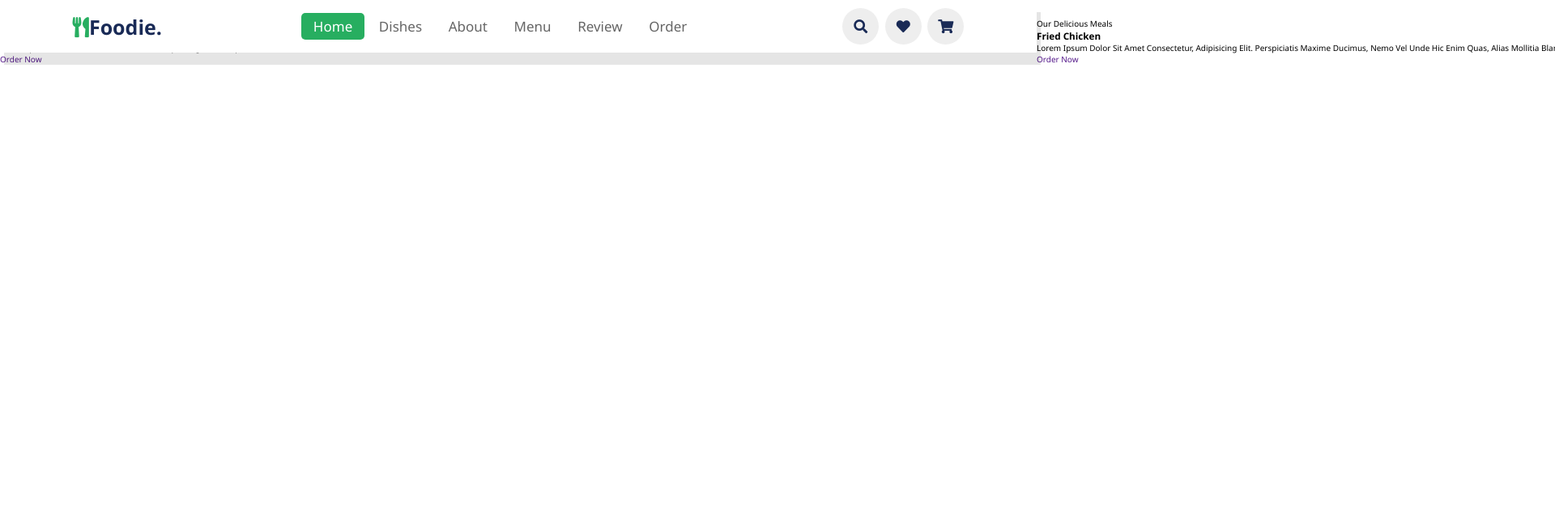
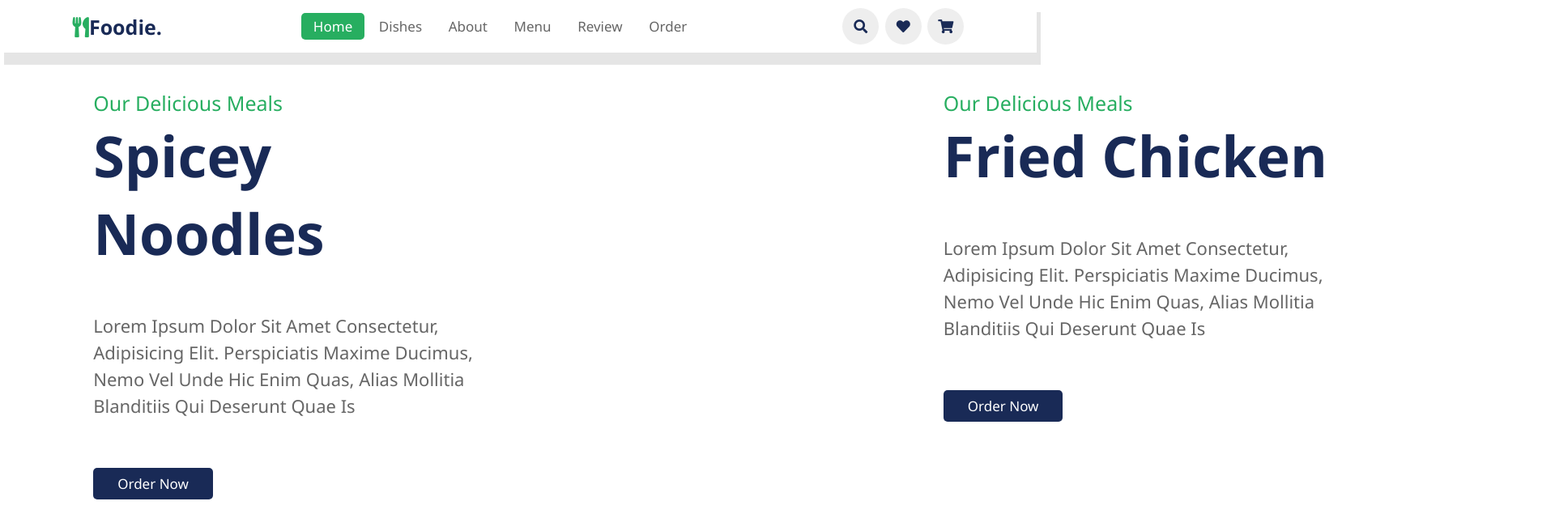
Before and after one commit to aeprodigy/food-ordering-site, a plain HTML site: page index.html in a window 1280 px wide. Shown: the top 656 px of the page at 81% size, 1920 px wide, since content can reach past the window. Drawn offline with nearby package versions, Linux system fonts and the light colour scheme.

Commit message:
updated CSS
additional styles  to the first CSS doc.

```diff
--- a/styles.css
+++ b/styles.css
@@ -21,6 +21,30 @@ html{
     scroll-padding-top: 5.5rem;
     scroll-behavior: smooth;
 }
+
+section{
+    padding: 2rem 9%;
+}
+section:nth-child(even){
+    background: #eee;
+}
+
+.btn{
+    margin-top: 1rem;
+    display: inline-block;
+    font-size: 1.7rem;
+    color: #fff;
+    background:#192a56;
+    border-radius: .5rem;
+    cursor: pointer;
+    padding: .8rem 3rem;
+}
+.btn:hover{
+    background: #27ae60;
+    letter-spacing: .1rem;
+}
+
+
 header{
     position: fixed;
     top: 0;
@@ -77,9 +101,107 @@ header .icons a:hover{
     display: none;
  }
 
+#search-form{
+    position: fixed;
+    top: -110%;
+    left: 0;
+    height: 100%;
+    width: 100%;
+    z-index: 1004;
+    background: rgba(0,0,0,.8);
+    display: flex;
+    align-items: center;
+    justify-content: center;
+    padding: 0 1rem;
+
+}
+
+#search-form.active{
+    top: 0%;
+}
+
+
+
+#search-form #search-box{
+    border: none;
+    width: 50rem;
+    border-bottom: .1rem solid #fff;
+    padding: 1rem 0;
+    color: #fff;
+    font-size: 3rem;
+    text-transform: none;
+    background: none;
+}
+#search-form #search-box::placeholder{
+    color: #eee;
+    font-style: italic;
+}
+#search-form #search-box::-webkit-search-cancel-button{
+    -webkit-appearance: none;
+}
+#search-form label{
+    color: #fff;
+    cursor: pointer;
+    font-size: 3rem;
+}
+#search-form label:hover{
+    color: #27ae60;
+
+}
+#search-form #close{
+    position: absolute;
+    color: #fff;
+    cursor: pointer;
+    top: 2rem;
+    right: 3rem;
+    font-size: 5rem;
+}
+
+.home .home-slider .slider{
+    display: flex;
+    align-items: center;
+    flex-wrap: wrap;
+    gap:2rem;
+    padding-top: 9rem;
+}
+.home .home-slider .slider .content{
+    flex: 1 1 45rem;
+}
+.home .home-slider .slider .image{
+    flex: 1 1 45rem;
+}
+
+.home .home-slider .slider .image img{
+    width: 100%;
+}
+.home .home-slider .slider .content span{
+    color: #27ae60;
+    font-size: 2.5rem;
+}
+.home .home-slider .slider .content h3{
+    color: #192a56;
+    font-size: 7rem;
+}
+.home .home-slider .slider .content p{
+    color: #666;
+    font-size: 2.2rem;
+    padding: 5rem 0;
+    line-height: 1.5;
+}
+.swiper-pagination-bullet-active{
+    background:#27ae60;
+}
+
+
+
+
+
+
  header .navbar.active{
     clip-path: polygon(1 0,100% 0,100% 100%,0% 100%);
  }
+
+
 
  /*Media Queries*/
  @media (max-width:991px){
@@ -117,6 +239,10 @@ header .icons a:hover{
             background: #eee;
 
     }
+    #search-form #search-box{
+        width:90%;
+        margin:0 1rem;
+     }
  }
  @media (max-width:991px){
 
```
